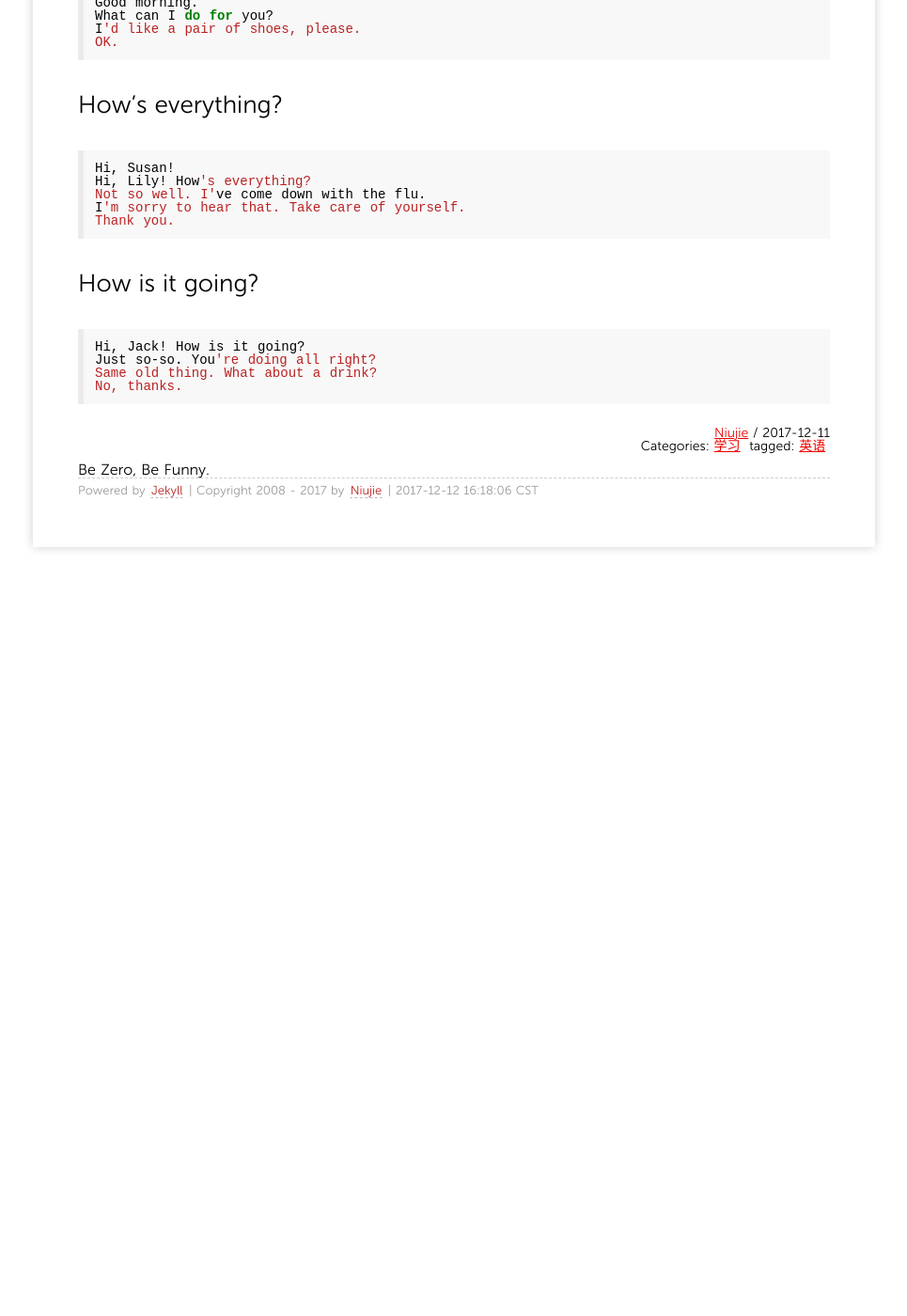
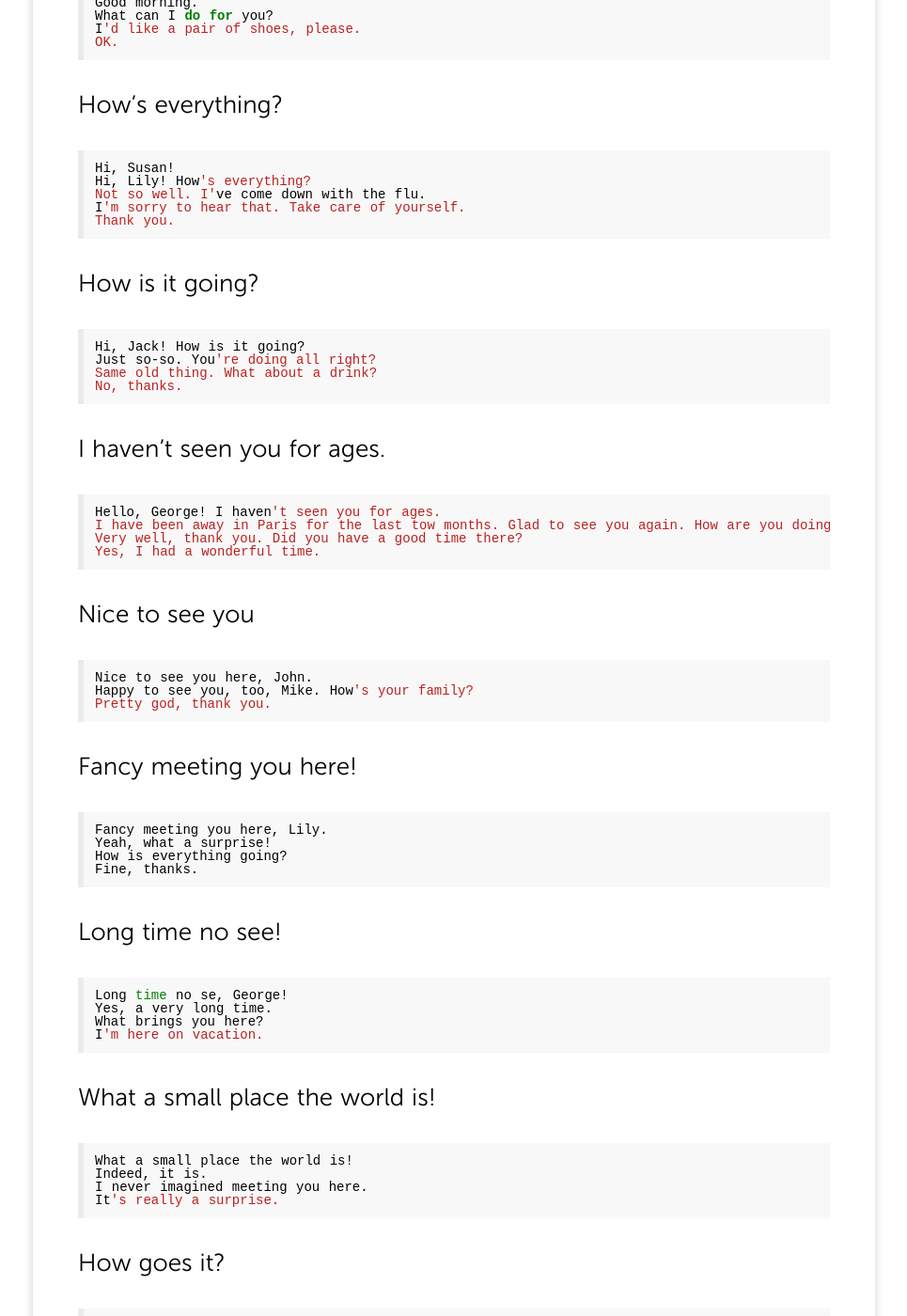
Before and after one commit to niuziru/niuziru.github.io, a Jekyll site: the page built from _posts/2017/2017-12-11-popular-english-1.md, in a window 1280 px wide and 1400 px high, scrolled down 902 px. Shown: the whole window at 94% size, without its empty margins (157-1122 px from the left). Built offline with Jekyll 4.4.1, drawn with Linux system fonts in a browser that asks for light colours; before the commit the page ends 1532 px from its top, so only the background shows below that; some of the changed text lies outside the part shown.

Commit message:
add Greeing

````diff
--- a/_posts/2017/2017-12-11-popular-english-1.md
+++ b/_posts/2017/2017-12-11-popular-english-1.md
@@ -62,3 +62,88 @@ Just so-so. You're doing all right?
 Same old thing. What about a drink?
 No, thanks.
 ```
+
+## I haven't seen you for ages.
+
+```sh
+Hello, George! I haven't seen you for ages.
+I have been away in Paris for the last tow months. Glad to see you again. How are you doing?
+Very well, thank you. Did you have a good time there?
+Yes, I had a wonderful time.
+```
+
+## Nice to see you
+
+```sh
+Nice to see you here, John.
+Happy to see you, too, Mike. How's your family?
+Pretty god, thank you.
+```
+
+## Fancy meeting you here!
+
+```sh
+Fancy meeting you here, Lily.
+Yeah, what a surprise!
+How is everything going?
+Fine, thanks.
+```
+
+## Long time no see!
+
+```sh
+Long time no se, George!
+Yes, a very long time.
+What brings you here?
+I'm here on vacation.
+```
+
+## What a small place the world is!
+
+```sh
+What a small place the world is!
+Indeed, it is.
+I never imagined meeting you here.
+It's really a surprise.
+```
+
+## How goes it?
+
+```sh
+Hello, Bill! How goes it?
+Quite well, thank you. And what about you?
+So-so
+```
+
+## How fares it?
+
+```sh
+How fares it, Tom?
+Nothing particular. And how goes the world with you?
+Toddling along as usual.
+```
+
+## What a lucky chance!
+
+```sh
+Oh, what a lucky chance! Don't you remember me ?
+Mr. Black, if I'm not mistaken.
+Right! Glad to see you here.
+Pleased to see you, too.
+```
+
+## How's life?
+
+```sh
+How's life, Jim?
+Fine, just fine. How about you?
+Not too bad.
+```
+
+## What luck running into you!
+
+```sh
+What luck running into you!
+You, too, You've changed so much.
+Really?
+```
````
